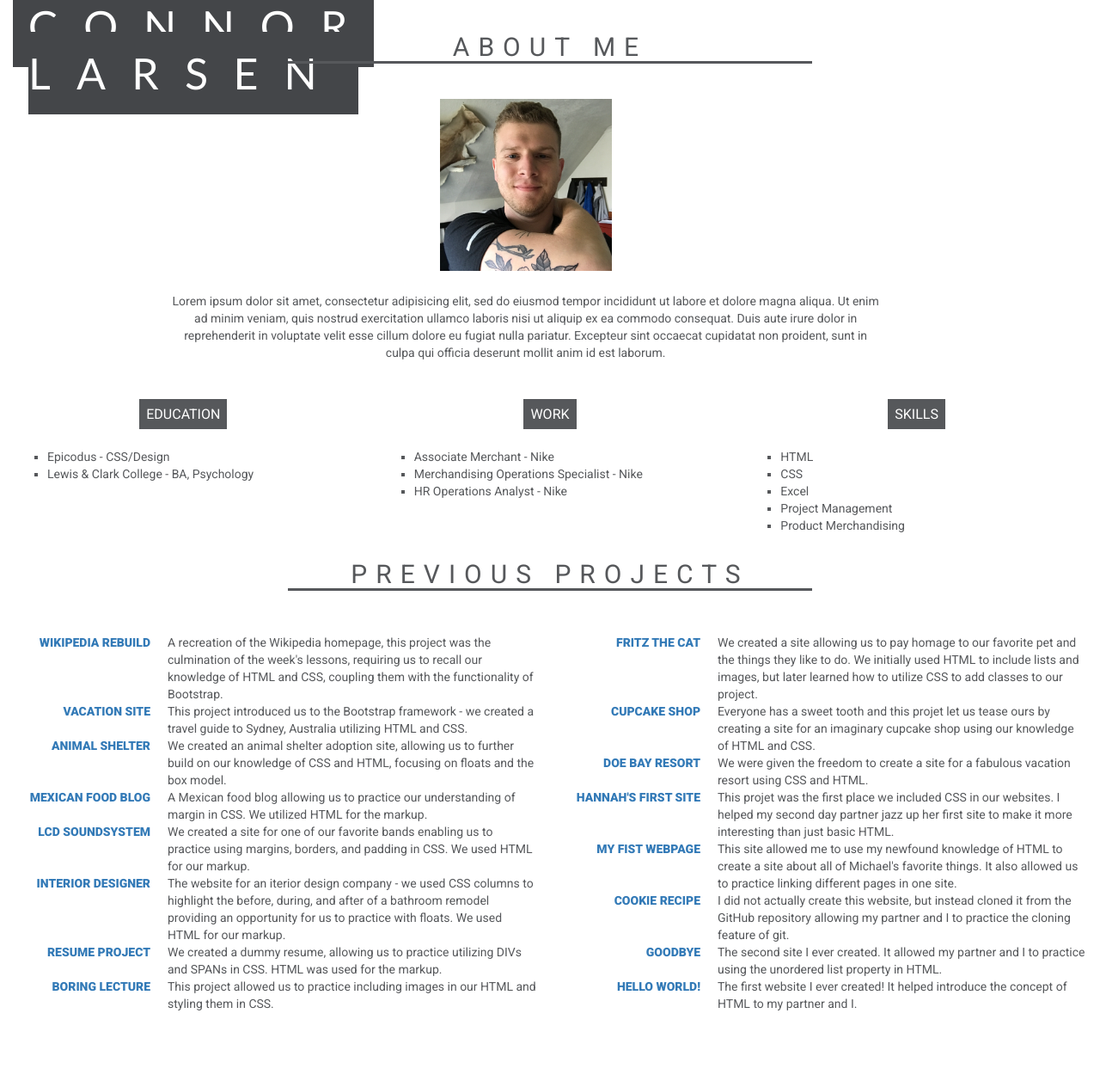
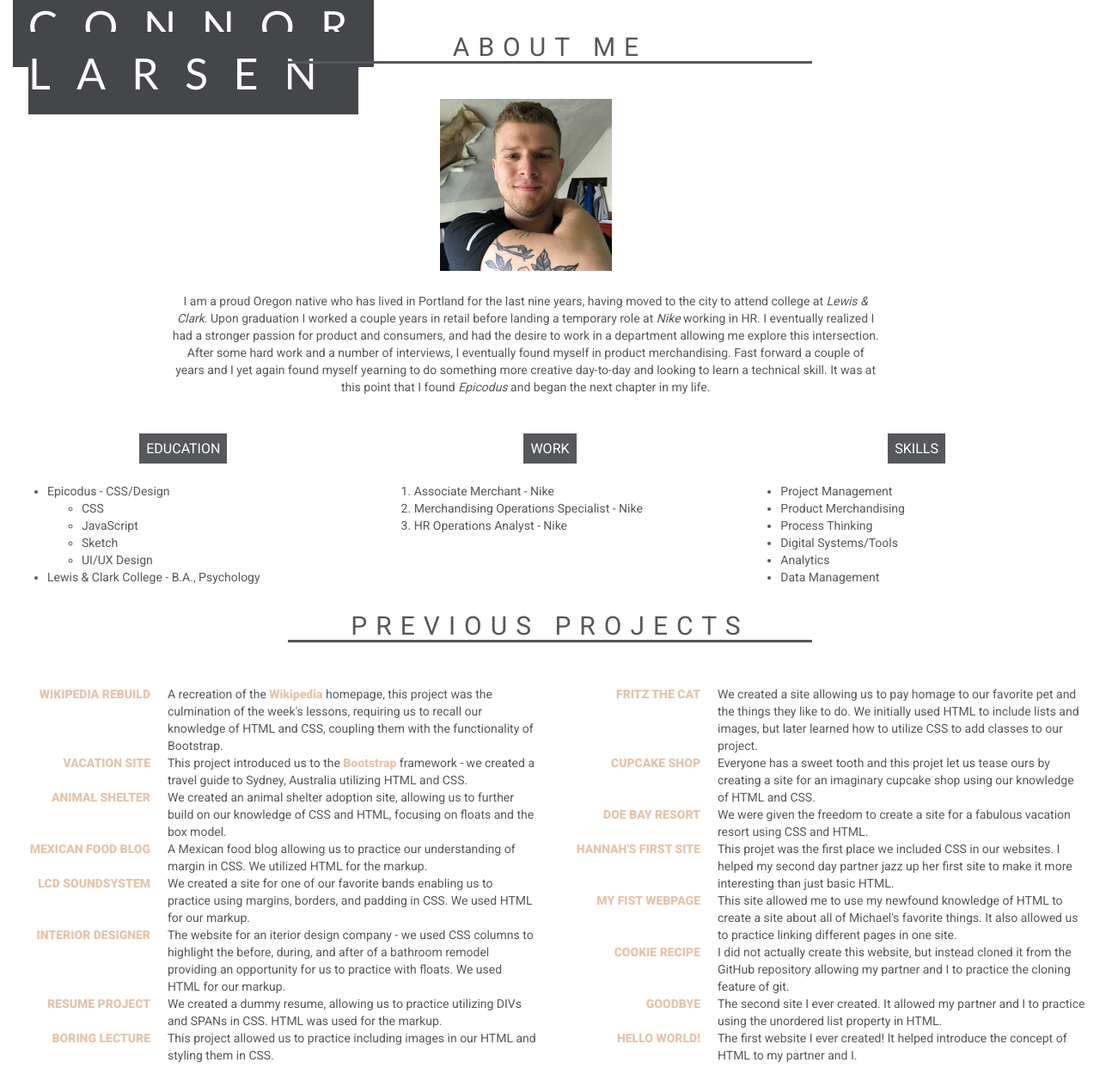
Before and after one commit to conesgnomes/portfolio, a plain HTML site: page index.html in a window 1280 px wide. Shown: the part 317-1574 px from the top of the page at 86% size. Before the commit the page ends 1514 px from the top, so only its background shows below. Drawn offline with Linux system fonts and the light colour scheme.

Commit message:
add final CSS  styling to website and include about me text.

```diff
--- a/css/styles.css
+++ b/css/styles.css
@@ -9,7 +9,6 @@ body {
   max-width: 200px;
   margin: auto;
   margin-bottom: 25px;
-  border-radius: 5px;
 }
 
 h3 {
@@ -84,8 +83,12 @@ h4 {
   margin-bottom: 30px;
 }
 
-.resume li {
+.panel-title li {
   list-style-type: square;
+}
+
+.sublist li {
+  list-style-type: circle;
 }
 
 .panel-title {
@@ -99,3 +102,7 @@ h4 {
 .project-names {
   text-transform: uppercase;
 }
+
+a:link {
+  color: #e5c4ac;
+}
--- a/index.html
+++ b/index.html
@@ -30,7 +30,7 @@
             <img class="img-responsive" src="img/selfie.jpg" alt="selfie of Connor" />
           </div>
           <p class="about-me-par">
-            Lorem ipsum dolor sit amet, consectetur adipisicing elit, sed do eiusmod tempor incididunt ut labore et dolore magna aliqua. Ut enim ad minim veniam, quis nostrud exercitation ullamco laboris nisi ut aliquip ex ea commodo consequat. Duis aute irure dolor in reprehenderit in voluptate velit esse cillum dolore eu fugiat nulla pariatur. Excepteur sint occaecat cupidatat non proident, sunt in culpa qui officia deserunt mollit anim id est laborum.
+            I am a proud Oregon native who has lived in Portland for the last nine years, having moved to the city to attend college at <em>Lewis &amp; Clark</em>. Upon graduation I worked a couple years in retail before landing a temporary role at <em>Nike</em> working in HR. I eventually realized I had a stronger passion for product and consumers, and had the desire to work in a department allowing me explore this intersection. After some hard work and a number of interviews, I eventually found myself in product merchandising. Fast forward a couple of years and I yet again found myself yearning to do something more creative day-to-day and looking to learn a technical skill. It was at this point that I found <em>Epicodus</em> and began the next chapter in my life.
           </p>
         </div>
         <div class="col-md-2"></div>
@@ -41,27 +41,34 @@
           <h4><span class="panel-title">EDUCATION</span></h4>
           <ul>
             <li>Epicodus - CSS/Design</li>
-            <li>Lewis &amp; Clark College - BA, Psychology</li>
+              <ul class="sublist">
+                <li>CSS</li>
+                <li>JavaScript</li>
+                <li>Sketch</li>
+                <li>UI/UX Design</li>
+              </ul>
+            <li>Lewis &amp; Clark College - B.A., Psychology</li>
           </ul>
         </div>
         <!-- Work section -->
         <div class="col-md-4">
           <h4><span class="panel-title">WORK</span></h4>
-          <ul>
+          <ol>
             <li>Associate Merchant - Nike</li>
             <li>Merchandising Operations Specialist - Nike</li>
             <li>HR Operations Analyst - Nike</li>
-          </ul>
+          </ol>
         </div>
         <!-- Skills section -->
         <div class="col-md-4">
           <h4><span class="panel-title">SKILLS</span></h4>
           <ul>
-            <li>HTML</li>
-            <li>CSS</li>
-            <li>Excel</li>
             <li>Project Management</li>
             <li>Product Merchandising</li>
+            <li>Process Thinking</li>
+            <li>Digital Systems/Tools</li>
+            <li>Analytics</li>
+            <li>Data Management</li>
           </ul>
         </div>
       </div>
@@ -76,9 +83,9 @@
         <div class="col-md-6">
           <dl class="dl-horizontal">
             <dt class="project-names"><a href="https://github.com/conesgnomes/wikipedia-rebuild">Wikipedia Rebuild</a></dt>
-            <dd>A recreation of the Wikipedia homepage, this project was the culmination of the week's lessons, requiring us to recall our knowledge of HTML and CSS, coupling them with the functionality of Bootstrap.</dd>
+            <dd>A recreation of the <strong><a href="https://en.wikipedia.org/wiki/Main_Page">Wikipedia</a></strong> homepage, this project was the culmination of the week's lessons, requiring us to recall our knowledge of HTML and CSS, coupling them with the functionality of Bootstrap.</dd>
             <dt class="project-names"><a href="https://github.com/conesgnomes/vacation-site">Vacation Site</a></dt>
-            <dd>This project introduced us to the Bootstrap framework - we created a travel guide to Sydney, Australia utilizing HTML and CSS.</dd>
+            <dd>This project introduced us to the <strong><a href="http://getbootstrap.com/">Bootstrap</a></strong> framework - we created a travel guide to Sydney, Australia utilizing HTML and CSS.</dd>
             <dt class="project-names"><a href="https://github.com/conesgnomes/animal-shelter">Animal Shelter</a></dt>
             <dd>We created an animal shelter adoption site, allowing us to further build on our knowledge of CSS and HTML, focusing on floats and the box model.</dd>
             <dt class="project-names"><a href="https://github.com/conesgnomes/mexican-food-blog">Mexican Food Blog</a></dt>
```
Also changed, not shown: 1 other file.
